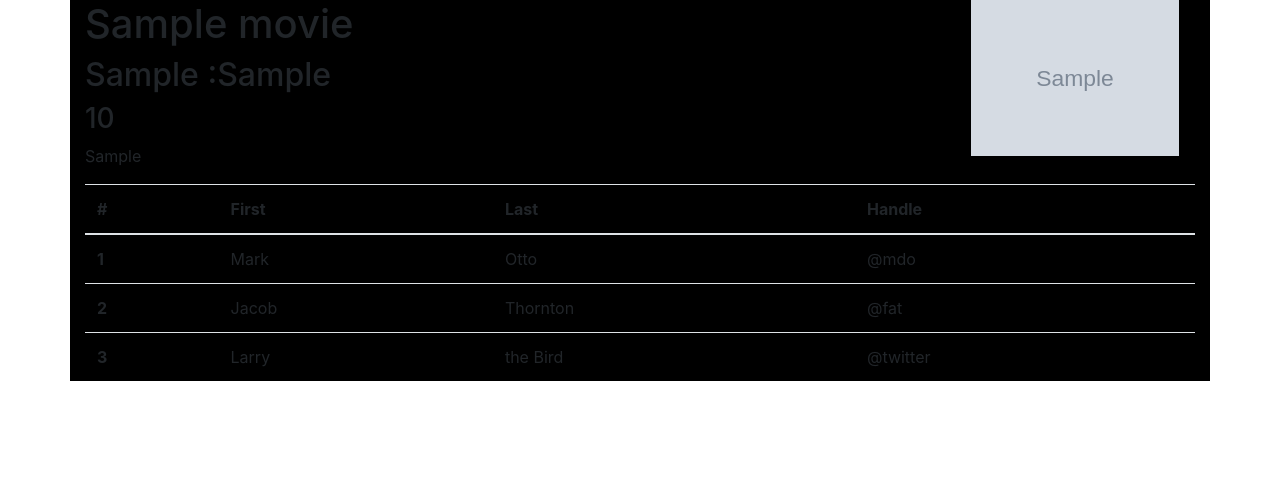
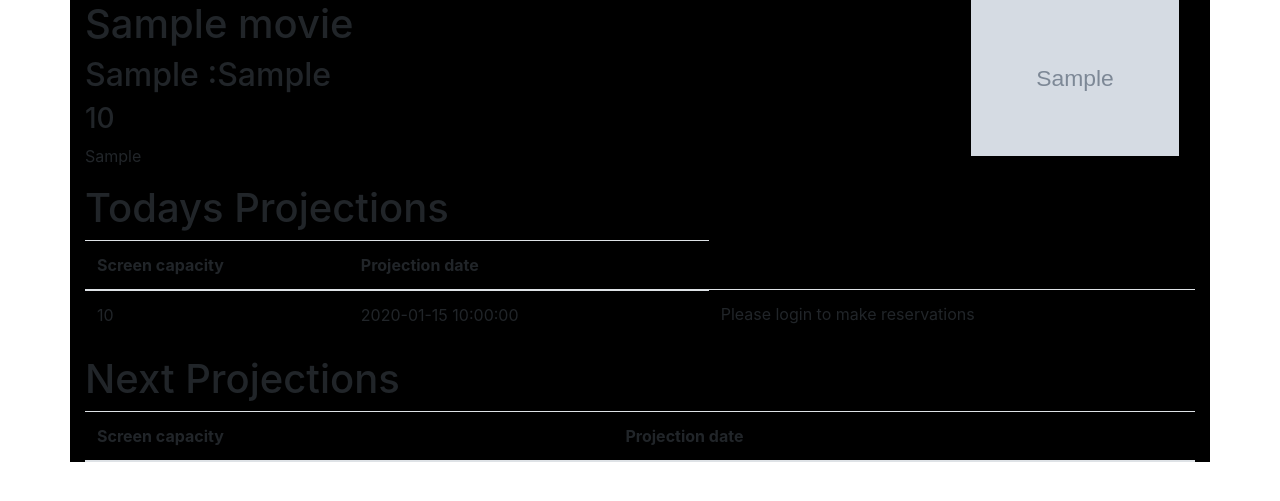
Before and after one commit to SiboraBaboci/cinema-theater, a Flask app: page /movie/1 in a window 1280 px wide. Shown: the part 56-557 px from the top of the page. Run offline with Flask 2, Linux system fonts and the light colour scheme; tables that the repository leaves empty hold one stand-in row (values such as "Sample post"); grey boxes marked "Sample" are stand-in pictures; lists and menus that the app fills with data are empty; some libraries are stand-ins or nearby versions.

Commit message:
added projections times at movie view

```diff
--- a/main.py
+++ b/main.py
@@ -61,19 +61,46 @@
 @app.route("/movie/<movie_id>",  methods=['GET', 'POST'])
 def open_movie(movie_id):
 
-    projection = Projection.query.filter_by(movie_id = movie_id).first()
-    current_movie = Movie.query.get(movie_id)
-    current_screen = Screen.query.get(projection.screen_id)
-    projection_dict ={
-        "screen_id": current_screen.id,
-        "screen_number": current_screen.number,
-        "screen_capacity": current_screen.capacity,
+    projections = Projection.query.filter_by(movie_id = movie_id)
 
-        "projection_id": projection.id,
-        "projection_date": projection.date
-    }
+    past_projections = []
 
-    return render_template('movie_view.html', UserRole=UserRole, user=current_user, projection=projection_dict, movie = current_movie)
+    for projection in projections:
+
+        if projection.date  <= datetime.today():
+
+            current_movie = Movie.query.get(movie_id)
+            current_screen = Screen.query.get(projection.screen_id)
+            projection_dict ={
+                "screen_id": current_screen.id,
+                "screen_number": current_screen.number,
+                "screen_capacity": current_screen.capacity,
+
+                "projection_id": projection.id,
+                "projection_date": projection.date
+            }
+            past_projections.append(projection_dict)
+
+
+    future_projections = []
+
+    for projection in projections:
+
+        if projection.date  >= datetime.today():
+
+            current_movie = Movie.query.get(movie_id)
+            current_screen = Screen.query.get(projection.screen_id)
+            projection_dict ={
+                "screen_id": current_screen.id,
+                "screen_number": current_screen.number,
+                "screen_capacity": current_screen.capacity,
+
+                "projection_id": projection.id,
+                "projection_date": projection.date
+            }
+            future_projections.append(projection_dict)
+
+    return render_template('movie_view.html', UserRole=UserRole, user=current_user, past_projection=past_projections, future_projections = future_projections, movie = current_movie)
 
 @app.route("/reservation",  methods=['GET', 'POST'])
 @login_required
@@ -98,7 +125,7 @@
 
 
 
-    past_reservation_list =[]
+    past_reservation_list = []
 
     for reservation in reservation_list_past:
         current_projection = Projection.query.get(reservation.projection_id)
@@ -118,7 +145,7 @@
 
         past_reservation_list.append(past_reservation_dict)
 
-    future_reservation_list =[]
+    future_reservation_list = []
 
     for reservation in reservation_list_future:
         current_projection = Projection.query.get(reservation.projection_id)
--- a/website/template/main_view.html
+++ b/website/template/main_view.html
@@ -14,7 +14,7 @@
 
   <form>
     <input type="search" placeholder="Search...">
-    <button class="btn btn-primary">Search</button>
+    <button class="btn btn-primary" >Search</button>
   </form>
 
   <h1>Today</h1>
--- a/website/template/movie_view.html
+++ b/website/template/movie_view.html
@@ -23,34 +23,85 @@
         <img class="align-self-start mr-3 img-fluid" style="width: 13rem;" src="{{movie.img_str}}" alt="Generic placeholder image">
       </div>
 
+    <h1>Todays Projections</h1>
+
     <table class="table">
       <thead>
         <tr>
-            <th scope="col">#</th>
-            <th scope="col">First</th>
-            <th scope="col">Last</th>
-            <th scope="col">Handle</th>
+
+          <th scope="col">Screen capacity</th>
+
+          <th scope="col">Projection date</th>
+          <th scope="col"></th>
+
+
         </tr>
       </thead>
       <tbody>
+        {% for projection in past_projection %}
         <tr>
-            <th scope="row">1</th>
-            <td>Mark</td>
-            <td>Otto</td>
-            <td>@mdo</td>
+
+          <td>{{projection.screen_capacity}}</td>
+          <td>{{projection.projection_date}}</td>
+          <td>
+            {% if user.is_authenticated %}
+            <div class="input-group mb-3 w-75">
+              <input type="text" class="form-control" placeholder="Number of seats">
+              <div class="input-group-append">
+                <button class="btn btn-primary" type="button">Make reservation</button>
+              </div>
+            </div>
+           {% endif %}
+          </td>
+          <td>
+            {% if not user.is_authenticated %}
+            Please login to make reservations
+           {% endif %}
+          </td>
         </tr>
+        {% endfor %}
+
+      </tbody>
+    </table>
+
+    <h1>Next Projections</h1>
+
+    <table class="table">
+      <thead>
         <tr>
-            <th scope="row">2</th>
-            <td>Jacob</td>
-            <td>Thornton</td>
-            <td>@fat</td>
+
+          <th scope="col">Screen capacity</th>
+
+          <th scope="col">Projection date</th>
+          <th scope="col"></th>
+
         </tr>
+      </thead>
+      <tbody>
+        {% for projection in future_projections %}
         <tr>
-            <th scope="row">3</th>
-            <td>Larry</td>
-            <td>the Bird</td>
-            <td>@twitter</td>
+
+          <td>{{projection.screen_capacity}}</td>
+          <td>{{projection.projection_date}}</td>
+          <td>
+            {% if user.is_authenticated %}
+            <div class="input-group mb-3 w-75">
+              <input type="text" class="form-control" placeholder="Number of seats">
+              <div class="input-group-append">
+                <button class="btn btn-primary" type="button">Make reservation</button>
+              </div>
+            </div>
+          {% endif %}
+          </td>
+          <td>
+            {% if not user.is_authenticated %}
+            Please login to make reservations
+           {% endif %}
+          </td>
+
         </tr>
+        {% endfor %}
+
       </tbody>
     </table>
 
```
Lines whose indentation alone changed are shown as unchanged.
